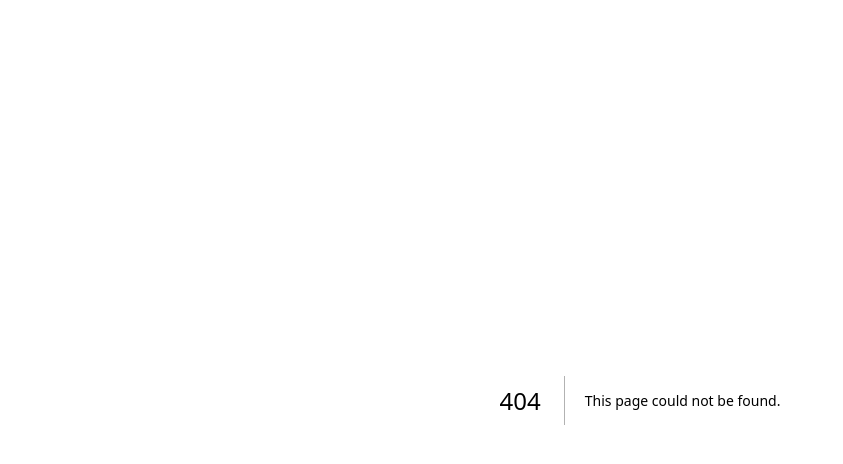
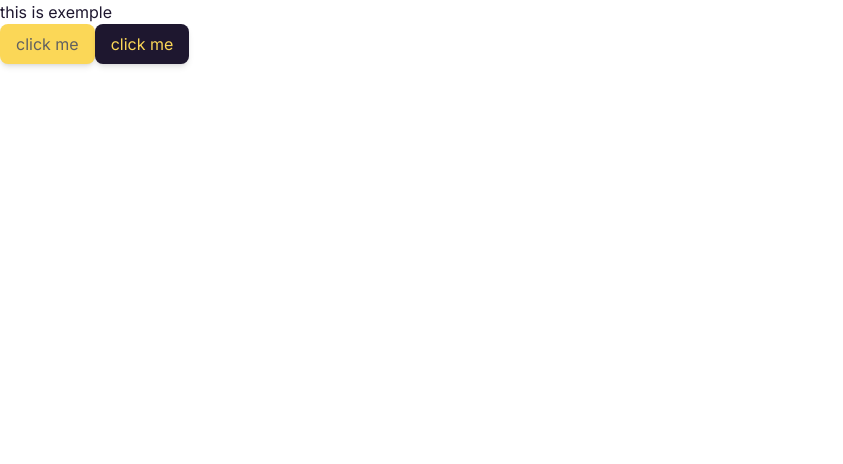
Before and after one commit to HEI-CleanCodeProject/FoodGen-Front, a Next.js app: page /exempleAndUseCase in a window 1280 px wide. Before the commit this address had no page. Shown: the top 464 px of the page, without its empty margins (0-843 px from the left). Built offline with nearby package versions, Linux system fonts and the light colour scheme.

Commit message:
feat: all the button style that we will use

```diff
--- /dev/null
+++ b/src/app/exempleAndUseCase/page.js
@@ -0,0 +1,9 @@
+export default function () {
+  return(
+    <div>
+      <p>this is exemple</p>
+      <button className="btn-app-yellow"> click me</button>
+      <button className="btn-app-dark"> click me</button>
+    </div>
+  )
+}
--- a/src/app/globals.css
+++ b/src/app/globals.css
@@ -3,27 +3,33 @@
 @tailwind utilities;
 
 :root {
-  --foreground-rgb: 0, 0, 0;
-  --background-start-rgb: 214, 219, 220;
-  --background-end-rgb: 255, 255, 255;
-}
-
-@media (prefers-color-scheme: dark) {
-  :root {
-    --foreground-rgb: 255, 255, 255;
-    --background-start-rgb: 0, 0, 0;
-    --background-end-rgb: 0, 0, 0;
-  }
+  --color-one:#FBD757;
+  --color-two:#1e172f;
+  --color-grey:#616161;
 }
 
 body {
-  color: rgb(var(--foreground-rgb));
-  background: linear-gradient(
-      to bottom,
-      transparent,
-      rgb(var(--background-end-rgb))
-    )
-    rgb(var(--background-start-rgb));
+  color: var(--color-two);
+}
+
+.bg-app-yellow{
+  background-color: var(--color-one);
+}
+
+.bg-app-dark{
+  background-color: var(--color-two);
+}
+
+
+@layer components{
+  .btn-app-yellow{
+    @apply py-2 px-4 rounded-lg shadow-md bg-app-yellow;
+    color: var(--color-grey);
+  }
+  .btn-app-dark{
+    @apply py-2 px-4 rounded-lg shadow-md bg-app-dark;
+    color: var(--color-one);
+  }
 }
 
 @layer utilities {
--- a/tailwind.config.js
+++ b/tailwind.config.js
@@ -1,5 +1,6 @@
 /** @type {import('tailwindcss').Config} */
 module.exports = {
+  darkMode:"media",
   content: [
     "./src/pages/**/*.{js,ts,jsx,tsx,mdx}",
     "./src/components/**/*.{js,ts,jsx,tsx,mdx}",
```
Also changed, not shown: 1 other file (tests, documents, lock files or other folders).
